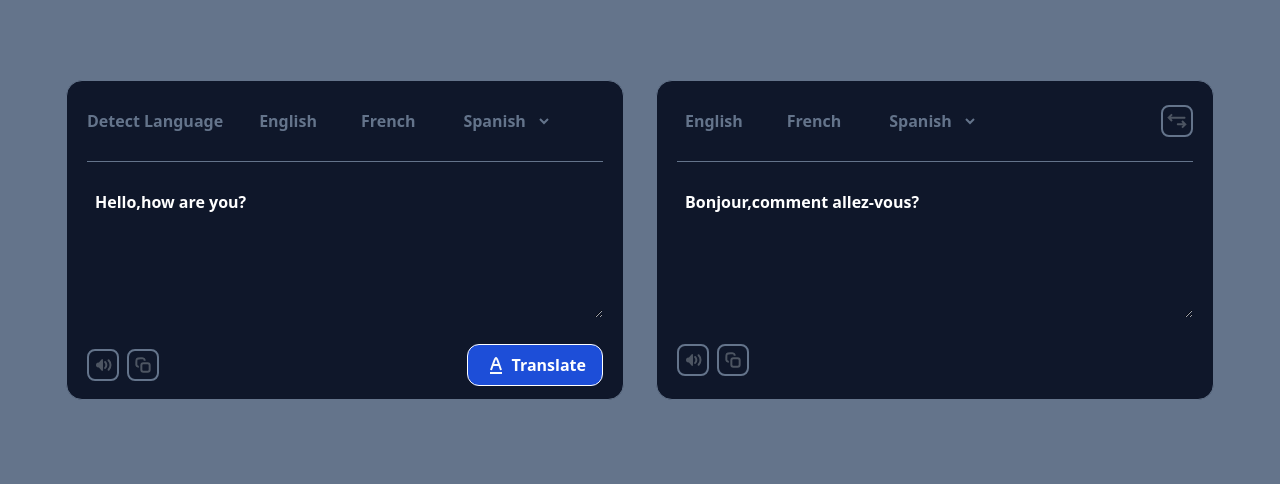
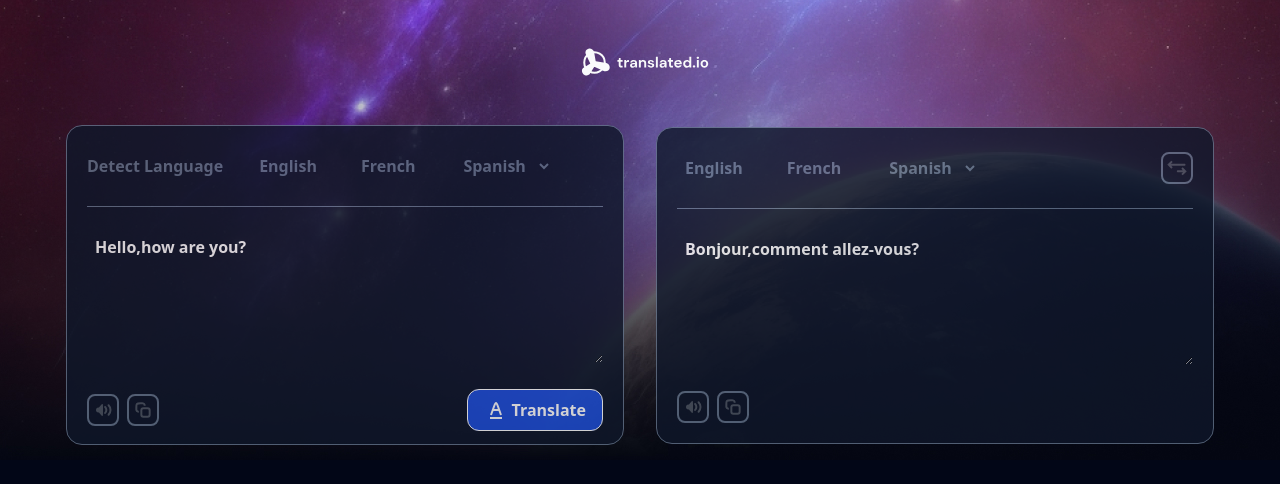
Before and after one commit to oseji/translator, a React (Vite) app: page / in a window 1280 px wide. Shown: the top 484 px of the page. Built offline with nearby package versions, Linux system fonts and the light colour scheme.

Commit message:
implemented copy to clipboard and added background image

```diff
--- a/package.json
+++ b/package.json
@@ -10,6 +10,7 @@
     "preview": "vite preview"
   },
   "dependencies": {
+    "clipboard-copy": "^4.0.1",
     "react": "^18.2.0",
     "react-dom": "^18.2.0"
   },
--- a/src/App.jsx
+++ b/src/App.jsx
@@ -1,4 +1,5 @@
 import { useState, useRef, useEffect } from "react";
+import copy from "clipboard-copy";
 
 function App() {
   const iconCopy = (
@@ -189,6 +190,7 @@ function App() {
     }
   };
 
+  //UPDATE TRANSLATED TEXT
   useEffect(() => {
     if (apiData !== null && apiData !== undefined) {
       console.log(apiData);
@@ -196,17 +198,21 @@ function App() {
     }
   }, [apiData, isLoading]);
 
+  //UPDATE API LINK
   useEffect(() => {
     setApiLink(
       `https://api.mymemory.translated.net/get?q=${inputText}!&langpair=${translateFrom}|${translateTo}&de=jiade1233@gmail.com`
     );
 
     console.log(apiLink);
-    console.log(translateFrom);
+    console.log(translateTo);
   }, [translateTo, translateFrom]);
 
   return (
-    <div className="App">
+    <div className="App bg-[url('./assets/hero_img.jpg')]">
+      <div className="w-fit mx-auto">{iconLogo} </div>
+
+      <div className="flex flex-col lg:flex-row lg:justify-center lg:items-center gap-8 flex-nowrap mt-10">
         {/* TRANSLATE */}
         <div className="translateContainer">
           <header>
@@ -264,7 +270,16 @@ function App() {
           <div className="bottomSection">
             <div className="flex flex-row items-center gap-2">
               <div className="icon">{iconSound}</div>
-            <div className="icon">{iconCopy}</div>
+              <div
+                className="icon"
+                onClick={() => {
+                  copy(inputText)
+                    .then(alert("copied text"))
+                    .catch((err) => console.log(err));
+                }}
+              >
+                {iconCopy}
+              </div>
             </div>
 
             <button
@@ -331,7 +346,17 @@ function App() {
           <div className="bottomSection">
             <div className="flex flex-row items-center gap-2">
               <div className="icon">{iconSound}</div>
-            <div className="icon">{iconCopy}</div>
+              <div
+                className="icon"
+                onClick={() => {
+                  copy(translatedText)
+                    .then(alert("copied text"))
+                    .catch((err) => console.log(err));
+                }}
+              >
+                {iconCopy}
+              </div>
+            </div>
           </div>
         </div>
       </div>
--- a/src/index.css
+++ b/src/index.css
@@ -3,11 +3,11 @@
 @tailwind utilities;
 
 .App {
-  @apply bg-slate-500 min-h-screen px-5 pt-20 flex flex-col lg:flex-row lg:justify-center gap-8 flex-nowrap;
+  @apply bg-slate-950 min-h-screen px-5 py-10 bg-contain bg-no-repeat;
 }
 
 .translateContainer {
-  @apply max-h-80 flex-none w-full lg:w-45/100 rounded-2xl p-5 border border-slate-500 font-semibold bg-slate-900 text-white;
+  @apply max-h-80 flex-none w-full lg:w-45/100 rounded-2xl p-5 border border-slate-500 font-semibold bg-slate-900 text-white opacity-80;
 }
 
 header {
```
Also changed, not shown: 1 other file (tests, documents, lock files or other folders). Lines whose indentation alone changed are shown as unchanged.
